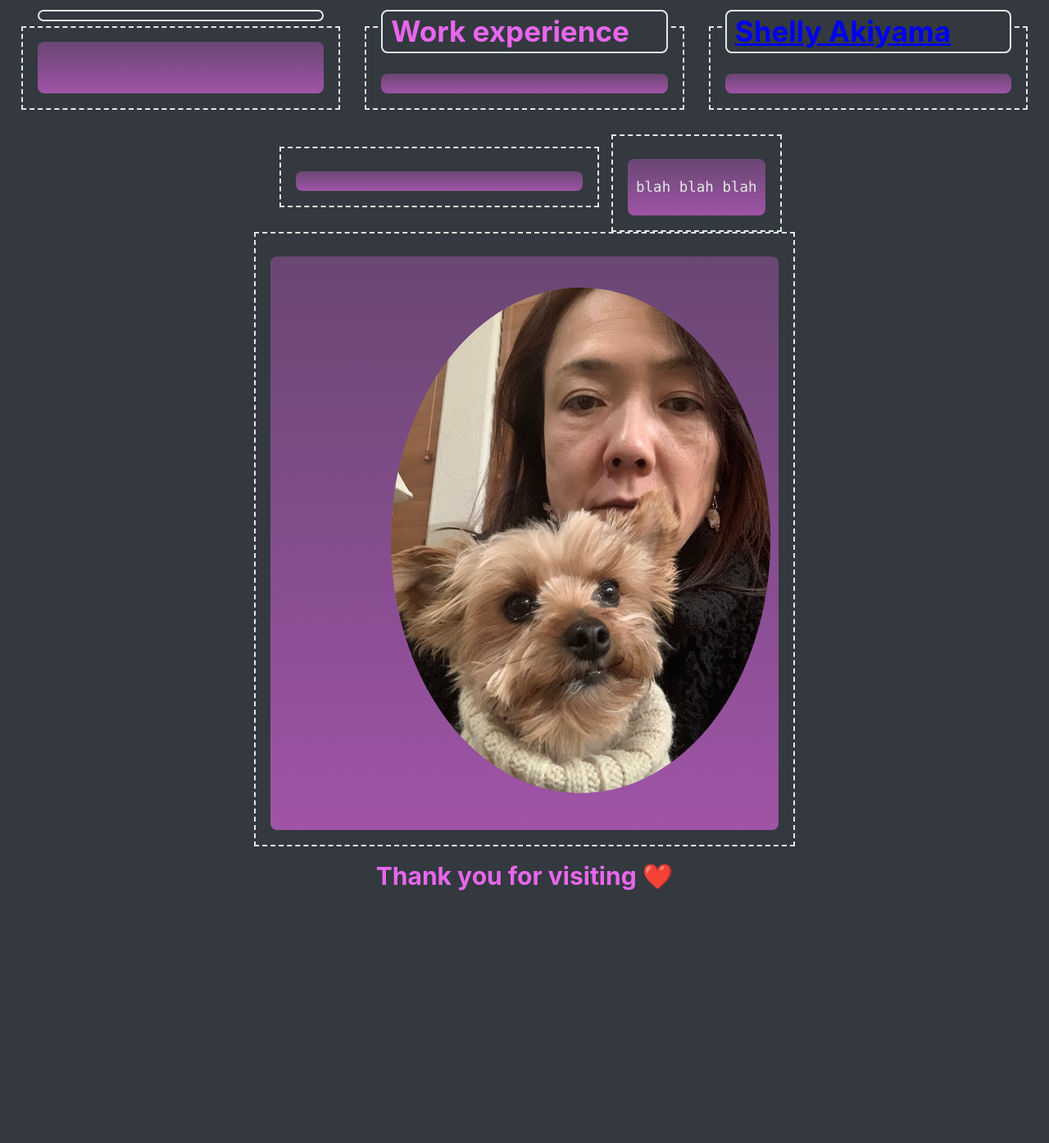
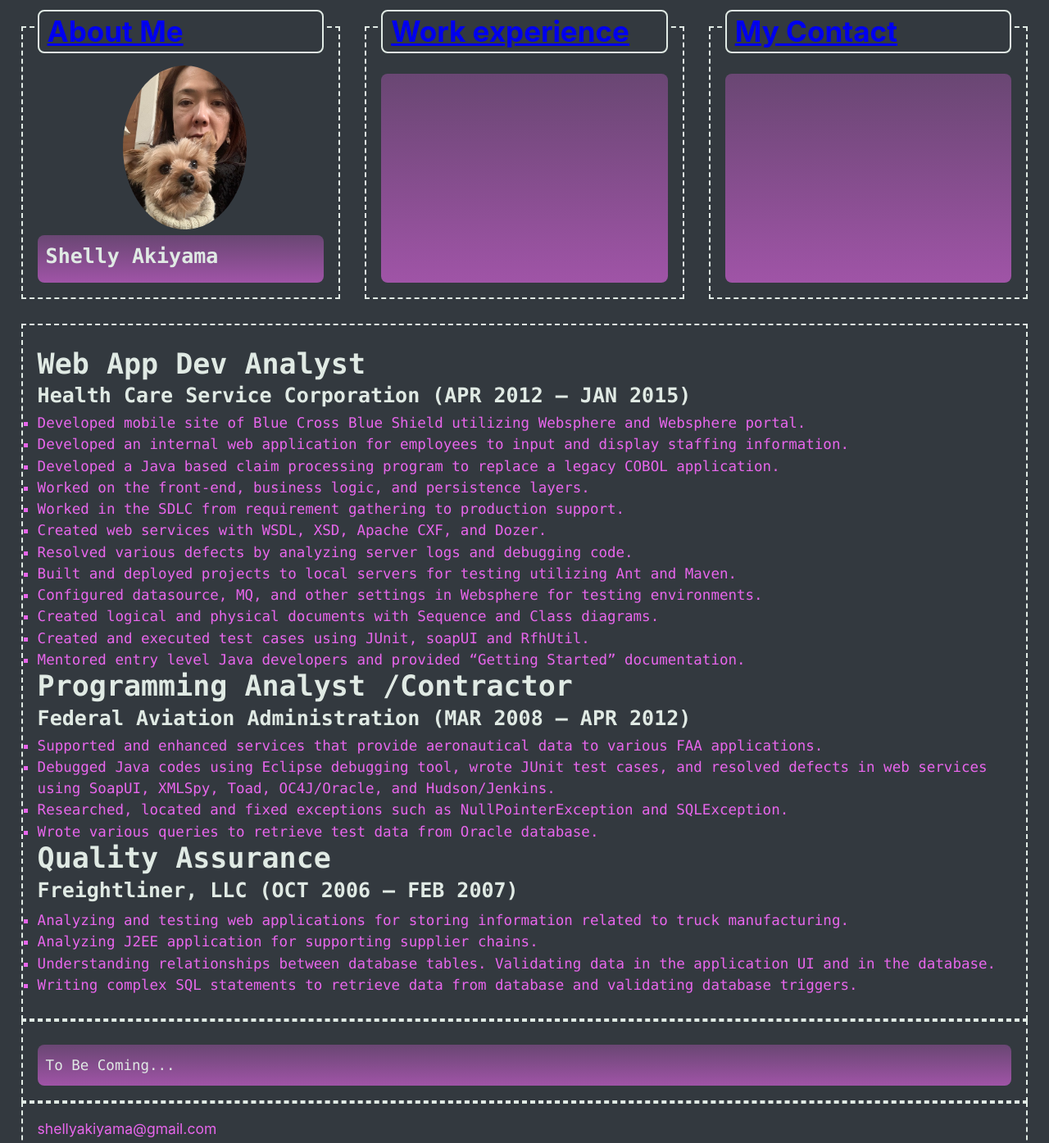
Before and after one commit to namahage1/myportfolio, a plain HTML site: page Main/index.html in a window 1280 px wide. Shown: the part 165-1560 px from the top of the page at 82% size. Before the commit the page ends 1252 px from the top, so only its background shows below. Drawn offline with Linux system fonts and the light colour scheme.

Commit message:
added photo and links to the pages

```diff
--- a/Main/assets/css/style.css
+++ b/Main/assets/css/style.css
@@ -36,7 +36,7 @@ h4,
 h5,
 h6 {
   margin-bottom: 0.625rem;
-  color: var(--heliotrope);
+  color: var(--gin);
   font-weight: 700;
   line-height: 1.1;
 }
@@ -68,6 +68,13 @@ h6 {
 
 p {
   margin-bottom: 1rem;
+}
+
+.b {
+  list-style-type: square;
+}
+.thick {
+  font-weight: bold;
 }
 
 code {
@@ -136,6 +143,7 @@ footer {
   outline-offset: -2px;
   transition: all 0.5s ease-in-out;
 }
+
 
 .code-card .card-header {
   /* use position and negative margins to move title of card over the card's outline and create an overlap effect */
@@ -210,10 +218,10 @@ footer {
   }
   img {
     border-radius: 50%;
-    margin-left: auto;
+    margin-left:30%;
     margin-right: auto;
-    max-height: inherit;
-    max-width: 100%;
-    object-fit: contain;
+    max-height: 200px;
+    max-width: inherit;
+    object-fit: cover;
   }
 }
--- a/Main/index.html
+++ b/Main/index.html
@@ -10,7 +10,6 @@
 </head>
 
 <body>
-
 
   <header>
     <h1 class="page-title">
@@ -26,17 +25,18 @@
     <section class="row justify-center">
       <div class="card-column">
         <figure class="card code-card">
-          <h2 class="card-header"></h2>
+          <h2 class="card-header"><a href="#aboutme">About Me</a></h2></h2>
           <div class="card-body">
-            <p></p>
+            <img  src="../Images/mypic.jpg" alt="me with Tatum">
           </div>
           <!-- with the <pre> element, it counts all spaces literally, so proper code indentation cannot be applied in this case -->
-          <pre class="code-block"><code></code></pre>
+          <pre class="code-block"><code><h4>Shelly Akiyama</h4></code></pre>
         </figure>
       </div>
+
       <div class="card-column">
         <figure class="card code-card">
-          <h2 class="card-header">Work experience</h2>
+          <h2 class="card-header"><a href="#works">Work experience</a></h2>
           <div class="card-body">
             <p></p>
           </div>
@@ -46,42 +46,114 @@
 
       <div class="card-column">
         <figure class="card code-card">
-          <h2 class="card-header"><a href="#shelly">Shelly Akiyama</a></h2>
+          <h2 class="card-header"><a href="#contact">My Contact</a></h2>
           <div class="card-body">
             <p></p>
           </div>
           <pre class="code-block"><code></code></pre>
         </figure>
       </div>
-      <div class="card-column">
+    </section>
+      <div>
         <figure class="card code-card">
           <div class="card-body">
-            <p></p>
+
           </div>
-          <pre class="code-block"><code></code></pre>
+          <div>
+          <p></p></div>
+
+          <div  id="works" class="code-block">
+            <code>
+              <h2>Web App Dev Analyst</h2>
+              <h4>Health Care Service Corporation (APR 2012 – JAN 2015)</h4>
+              <ul class="b">
+                <li>
+                  Developed mobile site of Blue Cross Blue Shield utilizing Websphere and Websphere portal.
+                </li>
+                <li>
+                  Developed an internal web application for employees to input and display staffing information.
+                </li>
+                <li>
+                  Developed a Java based claim processing program to replace a legacy COBOL application.
+                </li>
+                <li>
+                  Worked on the front-end, business logic, and persistence layers.
+                </li>
+                <li>
+                  Worked in the SDLC from requirement gathering to production support.
+                </li>
+                <li>
+                  Created web services with WSDL, XSD, Apache CXF, and Dozer.
+                </li>
+                <li>
+                  Resolved various defects by analyzing server logs and debugging code.
+                </li>
+                <li>
+                  Built and deployed projects to local servers for testing utilizing Ant and Maven.
+                </li>
+                <li>
+                  Configured datasource, MQ, and other settings in Websphere for testing environments.
+                </li>
+                <li>
+                  Created logical and physical documents with Sequence and Class diagrams.
+                </li>
+                <li>
+                  Created and executed test cases using JUnit, soapUI and RfhUtil.
+                </li>
+                <li>
+                  Mentored entry level Java developers and provided “Getting Started” documentation.
+                </li>
+              </ul>
+          <h2>Programming Analyst /Contractor </h2>
+          <h4>Federal Aviation Administration (MAR 2008 – APR 2012)   </h4>
+          <ul class="b">
+            <li>
+              Supported and enhanced services that provide aeronautical data to various FAA applications.
+              </li><li>
+              Debugged Java codes using Eclipse debugging tool, wrote JUnit test cases, and resolved defects in web services using SoapUI, XMLSpy, Toad, OC4J/Oracle, and Hudson/Jenkins.
+            </li><li>
+              Researched, located and fixed exceptions such as NullPointerException and SQLException.
+            </li><li>
+              Wrote various queries to retrieve test data from Oracle database.
+          </li></ul>
+          <h2>Quality Assurance </h2>
+          <h4>Freightliner, LLC (OCT 2006 – FEB 2007)</h4>
+          <p>
+          <ul class="b">
+            <li>
+              Analyzing and testing web applications for storing information related to truck manufacturing.
+            </li><li>
+              Analyzing J2EE application for supporting supplier chains.
+            </li><li>
+              Understanding relationships between database tables.
+              Validating data in the application UI and in the database.
+            </li><li>
+              Writing complex SQL statements to retrieve data from database and validating database triggers.
+            </li>
+          </ul>
+        </p>
+          </code>
+        </div>
         </figure>
       </div>
 
         <figure class="card code-card">
 
-          <div class="card-body">
+          <div class="card-body" id="aboutme">
             <p></p>
           </div>
-          <pre class="code-block"><code>blah blah blah</code></pre>
+          <pre class="code-block"><code>To Be Coming...</code></pre>
         </figure>
 
 
       <figure class="card code-card">
-        <div id="shelly" class="card-body">
-          <p> </p>
+        <div id="contact" class="card-body">
+          <p>shellyakiyama@gmail.com </p>
         </div>
-        <pre class="code-block"><code>
-             <img src="../Images/mypic.jpg" alt="me with Tatum">
-            </code>
-        </pre>
+
       </figure>
       </div>
-    </section>
+
   </main>
 
   <footer>
```
